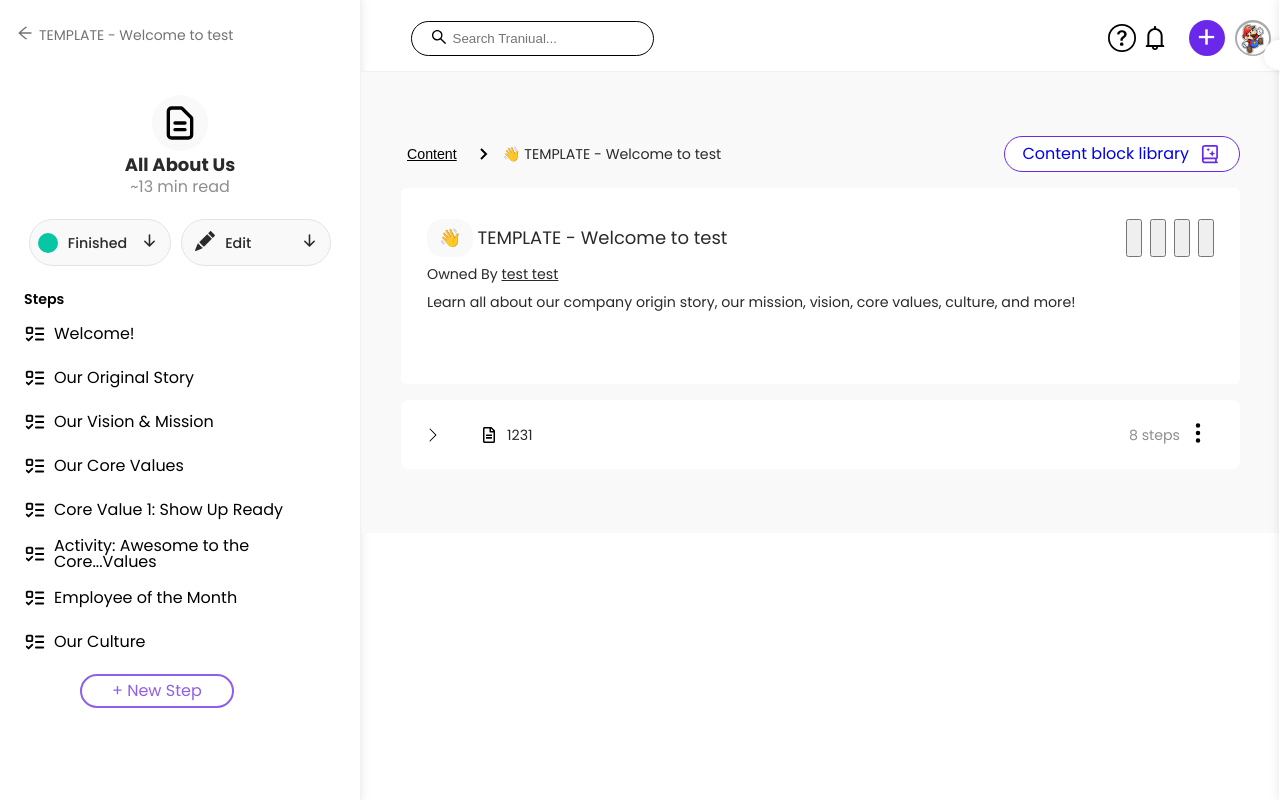
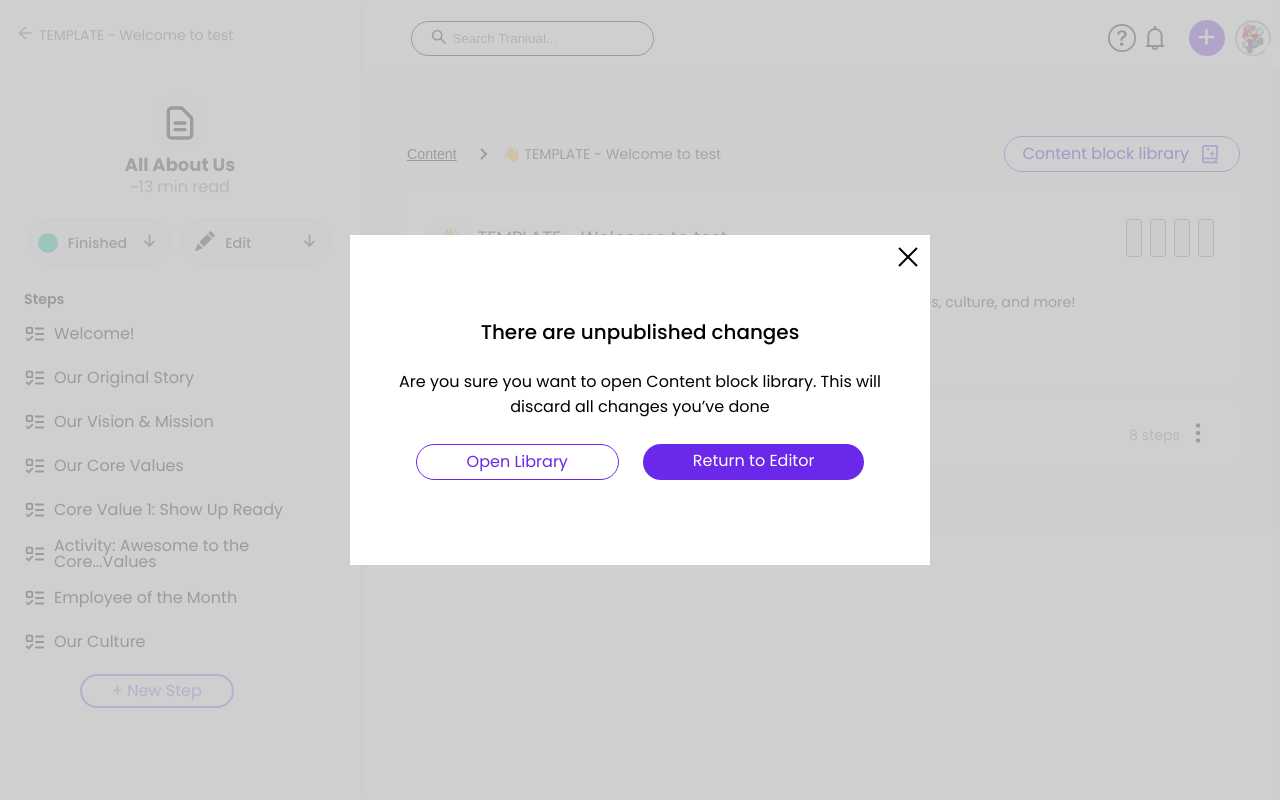
Before and after one commit to NinTeam-Hackaton/feature-1, a React (Create React App) app: page / in a window 1280 px wide. Built offline with nearby package versions, Linux system fonts and the light colour scheme; no server answers; some icons are missing.

Commit message:
create popup

```diff
--- /dev/null
+++ b/src/components/Popup/index.tsx
@@ -0,0 +1,34 @@
+import s from "./style.module.css";
+import { GrClose } from "react-icons/gr";
+
+const Popup = () => {
+  return (
+    <>
+      <div className={s.PopupBlur}></div>
+      <div className={s.Popup}>
+        <div className={s.CloseButton}>
+          <span>
+            <GrClose />
+          </span>
+        </div>
+        <div className={s.Popup_info}>
+          <div className={s.Popup_Body}>
+            <div className={s.Popup_Body_Title}>
+              There are unpublished changes
+            </div>
+            <div className={s.Popup_Body_Warning}>
+              Are you sure you want to open Content block library. This will
+              discard all changes you’ve done
+            </div>
+          </div>
+          <div className={s.Popup_Buttons}>
+            <div className={s.Popup_Button}>Open Library</div>
+            <div className={s.Popup_Button_Return}>Return to Editor</div>
+          </div>
+        </div>
+      </div>
+    </>
+  );
+};
+
+export { Popup };
--- /dev/null
+++ b/src/components/Popup/style.module.css
@@ -0,0 +1,80 @@
+.PopupBlur {
+  position: fixed;
+  top: 0;
+  left: 0;
+  width: 100%;
+  height: 100vh;
+  background: rgba(196, 196, 196, 0.8);
+  display: flex;
+  justify-content: center;
+  align-items: center;
+  z-index: 100;
+}
+
+.Popup {
+  position: absolute;
+  left: 50%;
+  top: 50%;
+  transform: translate(-50%, -50%);
+  display: flex;
+  flex-direction: column;
+  justify-content: center;
+  align-items: center;
+  width: 500px;
+  height: 250px;
+  padding: 40px;
+  background-color: white;
+  z-index: 200;
+}
+.CloseButton {
+  position: absolute;
+  top: 10px;
+  right: 10px;
+  background: none;
+  border: none;
+  cursor: pointer;
+  font-size: 24px;
+  color: #000;
+}
+.Popup_Body {
+  display: flex;
+  flex-direction: column;
+  align-items: center;
+  text-align: center;
+  gap: 24px;
+}
+.Popup_Body_Title {
+  font-size: 19.927px;
+  font-style: normal;
+  font-weight: 500;
+  line-height: 25.337px;
+}
+.Popup_Body_Warning {
+  font-size: 16px;
+  font-style: normal;
+  font-weight: 400;
+  line-height: normal;
+}
+.Popup_Buttons {
+  display: flex;
+  justify-content: center;
+  margin-top: 25px;
+  gap: 24px;
+}
+.Popup_Button {
+  display: inline-flex;
+  padding: 9px 50px;
+  border: 1px solid #6a28ea;
+  color: #6a28ea;
+  border-radius: 100px;
+}
+.Popup_Button_Return {
+  display: inline-flex;
+  padding: 9px 50px;
+  background-color: #6a28ea;
+  color: white;
+  border-radius: 100px;
+}
+.Popup_Buttons div:hover {
+  cursor: pointer;
+}
--- a/src/layout/LayoutRoot/index.tsx
+++ b/src/layout/LayoutRoot/index.tsx
@@ -3,12 +3,14 @@ import { Outlet } from "react-router-dom";
 import { FC, PropsWithChildren } from "react";
 import { SidebarComponent, LeftBar, Header } from "../../components";
 import styles from "./index.module.css";
+import { Popup } from "../../components/Popup";
 
 type LayoutRootProps = PropsWithChildren & {};
 
 const LayoutRoot: FC<LayoutRootProps> = () => {
   return (
     <main className={styles.wrapper}>
+      <Popup />
       <LeftBar />
       <div className={styles.container}>
         <Header />
```
